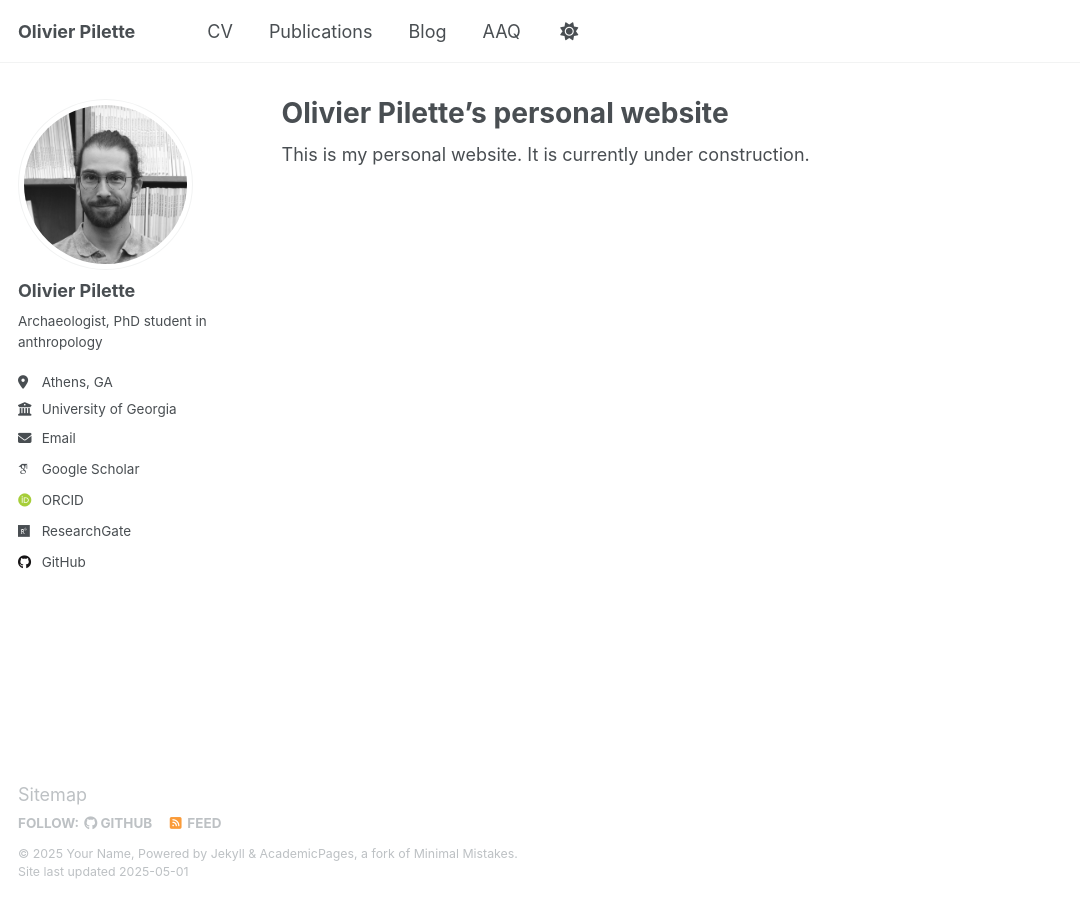
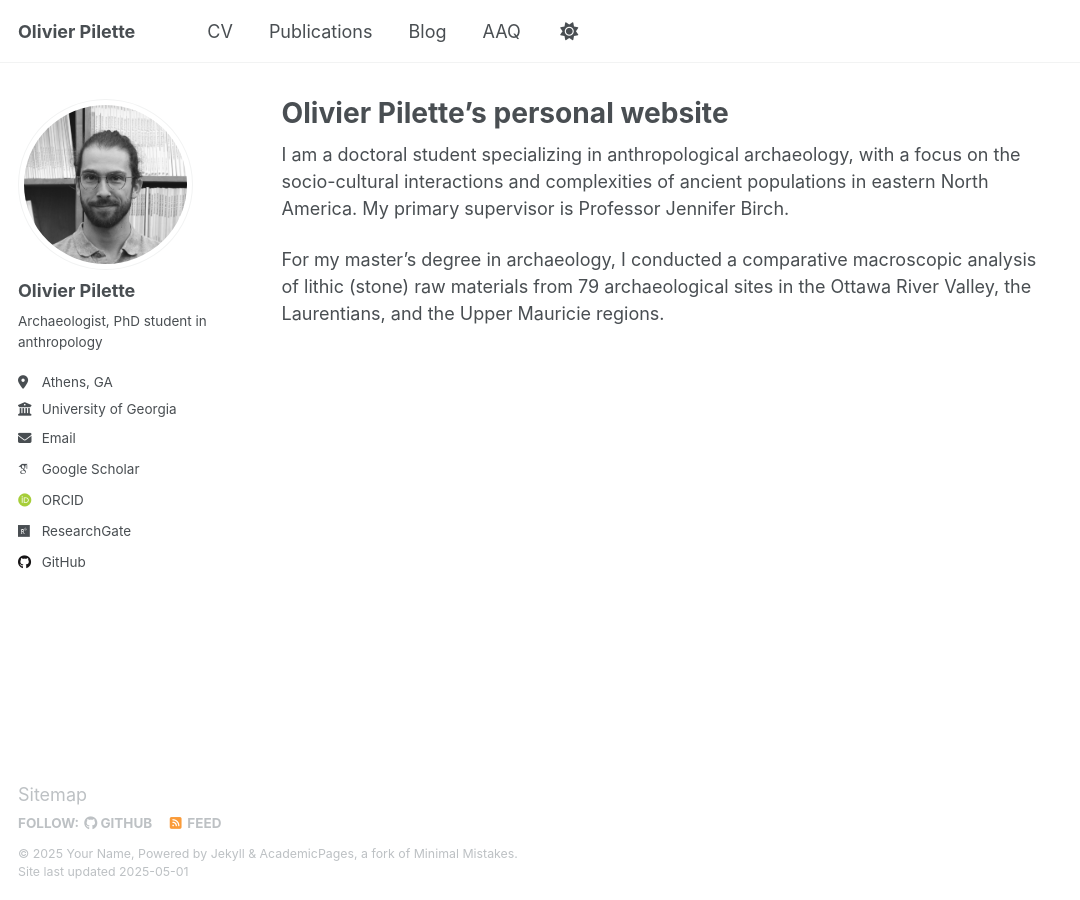
Before and after one commit to opilette/opilette.github.io, a Jekyll site: the page built from _pages/about.md, in a window 1280 px wide. Shown: the whole page, without its empty margins (0-1080 px from the left). Built offline with Jekyll 4.4.1, drawn with Linux system fonts in a browser that asks for light colours; some web fonts are replaced.

Commit message:
Update about.md

```diff
--- a/_pages/about.md
+++ b/_pages/about.md
@@ -7,4 +7,6 @@ redirect_from:
   - /about.html
 ---
 
-This is my personal website. It is currently under construction.
+I am a doctoral student specializing in anthropological archaeology, with a focus on the socio-cultural interactions and complexities of ancient populations in eastern North America. My primary supervisor is Professor Jennifer Birch.
+
+For my master’s degree in archaeology, I conducted a comparative macroscopic analysis of lithic (stone) raw materials from 79 archaeological sites in the Ottawa River Valley, the Laurentians, and the Upper Mauricie regions.
```
